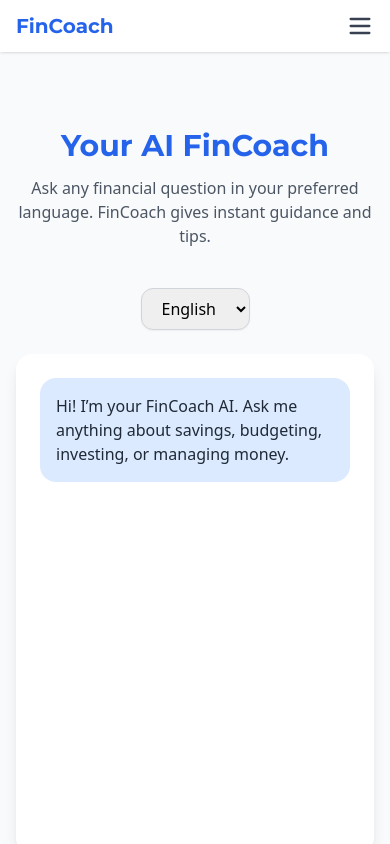
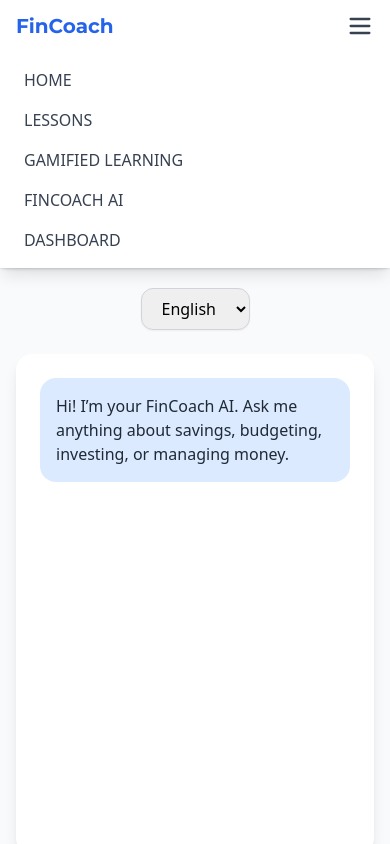
Before and after one commit to James-dev23/FINCOACH, a plain HTML site: page Public/FINCOACH AI.html in a window 390 px wide. Both pictures are taken after a click on the button 360 px from the left and 26 px from the top of the page. Shown: the top 844 px of the page. Drawn offline with nearby package versions, Linux system fonts and the light colour scheme.

Commit message:
Added new features and made final edits

```diff
--- a/Public/FINCOACH AI.html
+++ b/Public/FINCOACH AI.html
@@ -132,6 +132,15 @@
 </section>
 
 <script>
+
+  /**Hambuger .js */
+     const menuBtn = document.getElementById("menu-btn");
+      const mobileMenu = document.getElementById("mobile-menu");
+
+      menuBtn.addEventListener("click", () => {
+        mobileMenu.classList.toggle("hidden");
+      });
+
 const chatBox = document.getElementById('chatBox');
 const userInput = document.getElementById('userInput');
 const sendBtn = document.getElementById('sendBtn');
```
Also changed, not shown: Public/index.html (+2 -5 lines).
